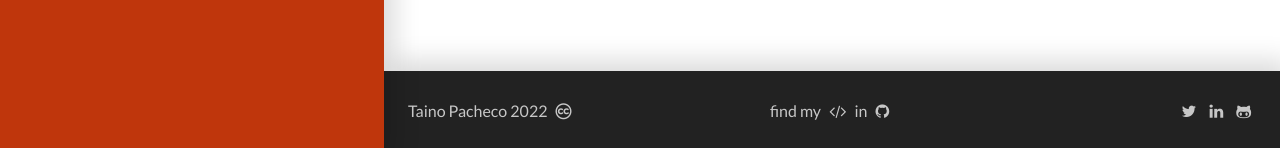
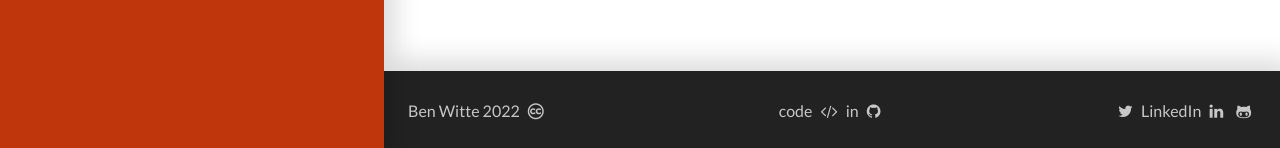
Before and after one commit to benwitte/benwitte.github.io, a Jekyll site: the page built from index.html, in a window 1280 px wide. Shown: the part 1206-1354 px from the top of the page. Built offline with Jekyll 4.4.1, drawn with Linux system fonts in a browser that asks for light colours; nearby versions of some CDN libraries.

Commit message:
updating values and footer

```diff
--- a/_includes/footer.html
+++ b/_includes/footer.html
@@ -2,11 +2,11 @@
   <footer>
       <div class="row">
         <div class="col-md-4 text-left">
-          Taino Pacheco {{ site.time | date: '%Y' }} <span class="fa fa-creative-commons"></span>
+          Ben Witte {{ site.time | date: '%Y' }} <span class="fa fa-creative-commons"></span>
         </div>
          <div class="col-md-4 text-center">
           <a href ="https://github.com/tai-pach/tai-pach.github.io">
-            find my <span class="fa fa-code"></span> in <span class="fa fa-github"></span>
+            code <span class="fa fa-code"></span> in <span class="fa fa-github"></span>
           </a>
         </div>
         <div class="col-md-4 text-right">
@@ -16,9 +16,9 @@
               <span class="thunder fa fa-twitter"></span>
           </a>
           <a
-            href ="https://cl.linkedin.com/in/tai-pacheco"
+            href ="https://www.linkedin.com/in/benjamin-witte-66785a53/"
             title="My linkedin profile">
-              <span class="thunder fa fa-linkedin"></span>
+              LinkedIn <span class="thunder fa fa-linkedin"></span>
           </a>
           <a
             href ="https://github.com/tai-pach/"
```
